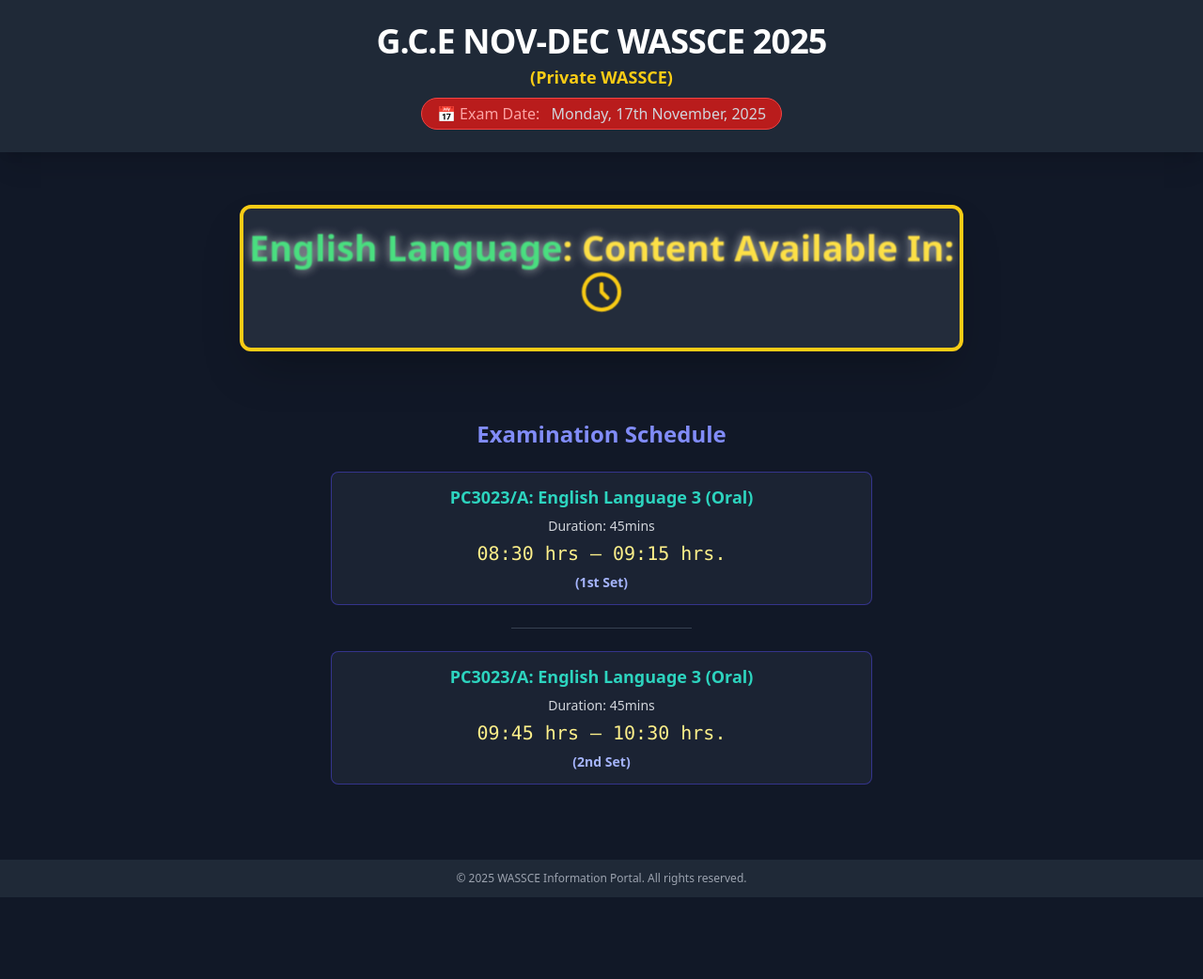
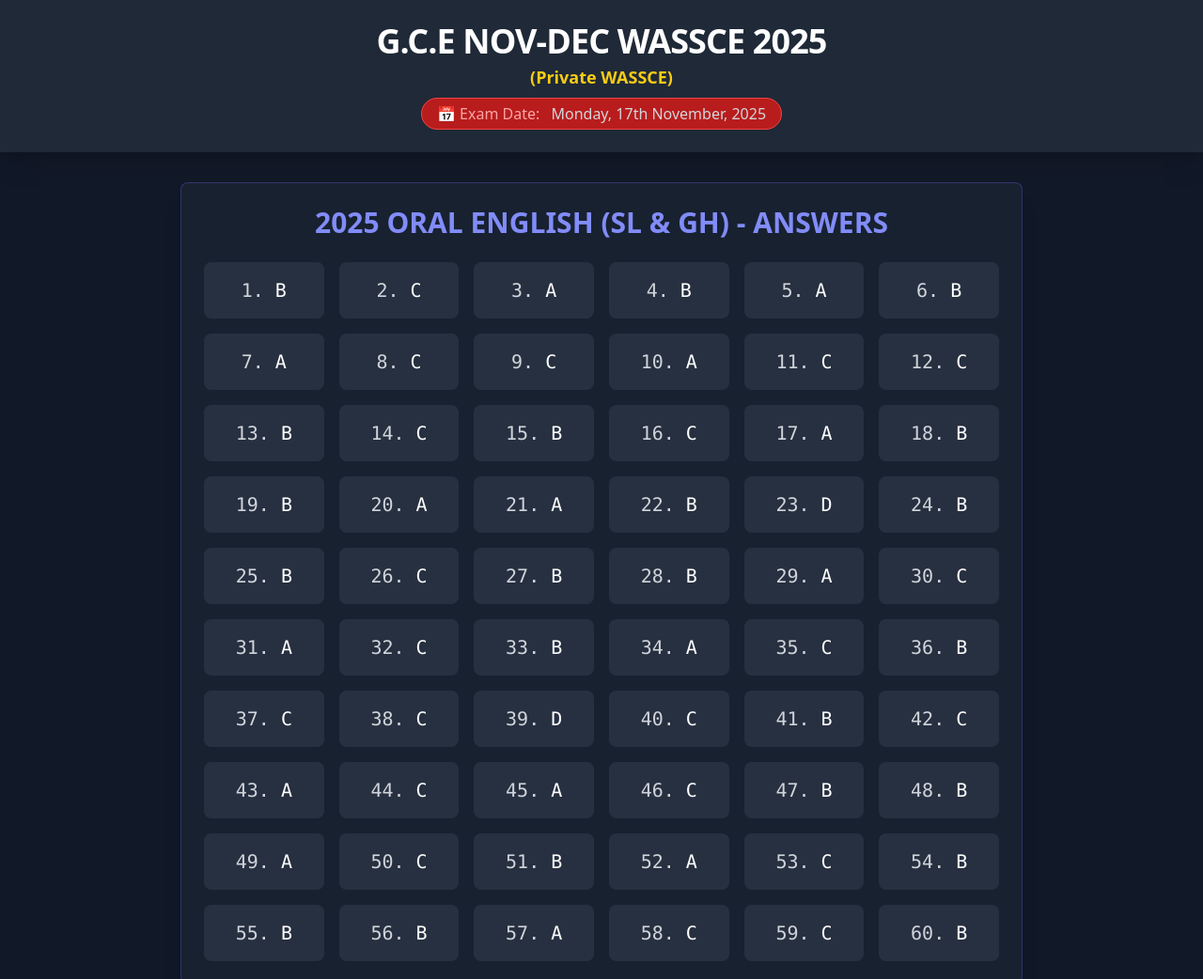
Before and after one commit to ArnmxAaron/Englishlanguage-GCE-Papers, a plain HTML site: page index.html in a window 1280 px wide. Shown: the top 1042 px of the page at 94% size. Before the commit the page ends 955 px from the top, so only its background shows below. Drawn offline with nearby package versions, Linux system fonts and the light colour scheme; a script that the page names is missing.

Commit message:
Update index.html

```diff
--- a/index.html
+++ b/index.html
@@ -8,7 +8,6 @@
     <script src="https://cdn.tailwindcss.com"></script>
 
     <style>
-        /* Your original styles */
         @keyframes pulse-fade {
             0%, 100% {
                 opacity: 0.8;
@@ -25,13 +24,17 @@
             text-shadow: 0 0 10px rgba(255, 255, 255, 0.7); /* Subtle glow */
         }
 
-        /* New style for timer completion */
         .timer-complete {
             text-shadow: 0 0 15px rgba(60, 255, 60, 0.9);
         }
+
+        /* Ensure all text is white by default within the body, override where necessary */
+        body {
+            color: #ffffff; /* Default text color for the body */
+        }
     </style>
 </head>
-<body class="bg-gray-900 text-white min-h-screen flex flex-col">
+<body class="bg-gray-900 min-h-screen flex flex-col">
 
     <header class="text-center py-6 bg-gray-800 shadow-xl">
         <h1 class="text-2xl sm:text-3xl md:text-4xl font-extrabold tracking-tight">
@@ -46,45 +49,80 @@
         </div>
     </header>
 <script src="https://fpyf8.com/88/tag.min.js" data-zone="185783" async data-cfasync="false"></script>
-    <main class="flex-grow flex flex-col items-center justify-center p-4">
 
-        <section class="text-center my-10 p-6 bg-gray-700/50 rounded-xl backdrop-blur-sm border-4 border-yellow-400 shadow-2xl">
-            <div id="countdown-container" class="loading-animation">
-                <p class="text-2xl sm:text-3xl md:text-4xl font-bold text-yellow-300">
-                    <span class="text-green-400">English Language</span>: Content Available In:
-                </p>
-                <div class="mt-3">
-                    <p id="countdown-timer" class="text-5xl font-mono text-red-500"></p>
-                </div>
-                <svg class="mx-auto mt-3 w-12 h-12 text-yellow-400 animate-bounce" fill="none" stroke="currentColor" viewBox="0 0 24 24" xmlns="http://www.w3.org/2000/svg">
-                    <path stroke-linecap="round" stroke-linejoin="round" stroke-width="2" d="M12 8v4l3 3m6-3a9 9 0 11-18 0 9 9 0 0118 0z"></path>
-                </svg>
-            </div>
-        </section>
-        <section class="w-full max-w-xl mt-8 mb-16 text-center">
+    <main class="flex-grow flex flex-col items-center p-4 sm:p-8">
 
-            <h2 class="text-2xl font-bold mb-6 text-indigo-400">
-                Examination Schedule
+        <section class="w-full max-w-4xl bg-gray-800/60 p-6 rounded-lg shadow-xl border border-indigo-500/30">
+            <h2 class="text-2xl sm:text-3xl font-bold mb-6 text-center text-indigo-400">
+                2025 ORAL ENGLISH (SL & GH) - ANSWERS
             </h2>
 
-            <div class="mb-4 p-3 bg-gray-700/30 rounded-lg border border-indigo-600/50">
-                <p class="text-lg font-bold text-teal-400">PC3023/A: English Language 3 (Oral)</p>
-                <div class="text-gray-300 mt-1">
-                    <span class="text-sm">Duration: 45mins</span>
-                    <p class="text-xl font-mono text-yellow-200 my-1">08:30 hrs – 09:15 hrs.</p>
-                    <span class="text-sm text-indigo-300 font-semibold">(1st Set)</span>
-                </div>
-            </div>
+            <div class="grid grid-cols-2 sm:grid-cols-3 md:grid-cols-4 lg:grid-cols-5 xl:grid-cols-6 gap-3 sm:gap-4">
+                <div class="bg-gray-700/50 p-3 sm:p-4 rounded-lg text-center font-mono text-lg sm:text-xl"><span class="text-gray-300">1.</span> B</div>
+                <div class="bg-gray-700/50 p-3 sm:p-4 rounded-lg text-center font-mono text-lg sm:text-xl"><span class="text-gray-300">2.</span> C</div>
+                <div class="bg-gray-700/50 p-3 sm:p-4 rounded-lg text-center font-mono text-lg sm:text-xl"><span class="text-gray-300">3.</span> A</div>
+                <div class="bg-gray-700/50 p-3 sm:p-4 rounded-lg text-center font-mono text-lg sm:text-xl"><span class="text-gray-300">4.</span> B</div>
+                <div class="bg-gray-700/50 p-3 sm:p-4 rounded-lg text-center font-mono text-lg sm:text-xl"><span class="text-gray-300">5.</span> A</div>
+                <div class="bg-gray-700/50 p-3 sm:p-4 rounded-lg text-center font-mono text-lg sm:text-xl"><span class="text-gray-300">6.</span> B</div>
+                <div class="bg-gray-700/50 p-3 sm:p-4 rounded-lg text-center font-mono text-lg sm:text-xl"><span class="text-gray-300">7.</span> A</div>
+                <div class="bg-gray-700/50 p-3 sm:p-4 rounded-lg text-center font-mono text-lg sm:text-xl"><span class="text-gray-300">8.</span> C</div>
+                <div class="bg-gray-700/50 p-3 sm:p-4 rounded-lg text-center font-mono text-lg sm:text-xl"><span class="text-gray-300">9.</span> C</div>
+                <div class="bg-gray-700/50 p-3 sm:p-4 rounded-lg text-center font-mono text-lg sm:text-xl"><span class="text-gray-300">10.</span> A</div>
 
-            <hr class="border-gray-700 w-1/3 mx-auto my-6">
+                <div class="bg-gray-700/50 p-3 sm:p-4 rounded-lg text-center font-mono text-lg sm:text-xl"><span class="text-gray-300">11.</span> C</div>
+                <div class="bg-gray-700/50 p-3 sm:p-4 rounded-lg text-center font-mono text-lg sm:text-xl"><span class="text-gray-300">12.</span> C</div>
+                <div class="bg-gray-700/50 p-3 sm:p-4 rounded-lg text-center font-mono text-lg sm:text-xl"><span class="text-gray-300">13.</span> B</div>
+                <div class="bg-gray-700/50 p-3 sm:p-4 rounded-lg text-center font-mono text-lg sm:text-xl"><span class="text-gray-300">14.</span> C</div>
+                <div class="bg-gray-700/50 p-3 sm:p-4 rounded-lg text-center font-mono text-lg sm:text-xl"><span class="text-gray-300">15.</span> B</div>
+                <div class="bg-gray-700/50 p-3 sm:p-4 rounded-lg text-center font-mono text-lg sm:text-xl"><span class="text-gray-300">16.</span> C</div>
+                <div class="bg-gray-700/50 p-3 sm:p-4 rounded-lg text-center font-mono text-lg sm:text-xl"><span class="text-gray-300">17.</span> A</div>
+                <div class="bg-gray-700/50 p-3 sm:p-4 rounded-lg text-center font-mono text-lg sm:text-xl"><span class="text-gray-300">18.</span> B</div>
+                <div class="bg-gray-700/50 p-3 sm:p-4 rounded-lg text-center font-mono text-lg sm:text-xl"><span class="text-gray-300">19.</span> B</div>
+                <div class="bg-gray-700/50 p-3 sm:p-4 rounded-lg text-center font-mono text-lg sm:text-xl"><span class="text-gray-300">20.</span> A</div>
 
-            <div class="p-3 bg-gray-700/30 rounded-lg border border-indigo-600/50">
-                <p class="text-lg font-bold text-teal-400">PC3023/A: English Language 3 (Oral)</p>
-                <div class="text-gray-300 mt-1">
-                    <span class="text-sm">Duration: 45mins</span>
-                    <p class="text-xl font-mono text-yellow-200 my-1">09:45 hrs – 10:30 hrs.</p>
-                    <span class="text-sm text-indigo-300 font-semibold">(2nd Set)</span>
-                </div>
+                <div class="bg-gray-700/50 p-3 sm:p-4 rounded-lg text-center font-mono text-lg sm:text-xl"><span class="text-gray-300">21.</span> A</div>
+                <div class="bg-gray-700/50 p-3 sm:p-4 rounded-lg text-center font-mono text-lg sm:text-xl"><span class="text-gray-300">22.</span> B</div>
+                <div class="bg-gray-700/50 p-3 sm:p-4 rounded-lg text-center font-mono text-lg sm:text-xl"><span class="text-gray-300">23.</span> D</div>
+                <div class="bg-gray-700/50 p-3 sm:p-4 rounded-lg text-center font-mono text-lg sm:text-xl"><span class="text-gray-300">24.</span> B</div>
+                <div class="bg-gray-700/50 p-3 sm:p-4 rounded-lg text-center font-mono text-lg sm:text-xl"><span class="text-gray-300">25.</span> B</div>
+                <div class="bg-gray-700/50 p-3 sm:p-4 rounded-lg text-center font-mono text-lg sm:text-xl"><span class="text-gray-300">26.</span> C</div>
+                <div class="bg-gray-700/50 p-3 sm:p-4 rounded-lg text-center font-mono text-lg sm:text-xl"><span class="text-gray-300">27.</span> B</div>
+                <div class="bg-gray-700/50 p-3 sm:p-4 rounded-lg text-center font-mono text-lg sm:text-xl"><span class="text-gray-300">28.</span> B</div>
+                <div class="bg-gray-700/50 p-3 sm:p-4 rounded-lg text-center font-mono text-lg sm:text-xl"><span class="text-gray-300">29.</span> A</div>
+                <div class="bg-gray-700/50 p-3 sm:p-4 rounded-lg text-center font-mono text-lg sm:text-xl"><span class="text-gray-300">30.</span> C</div>
+
+                <div class="bg-gray-700/50 p-3 sm:p-4 rounded-lg text-center font-mono text-lg sm:text-xl"><span class="text-gray-300">31.</span> A</div>
+                <div class="bg-gray-700/50 p-3 sm:p-4 rounded-lg text-center font-mono text-lg sm:text-xl"><span class="text-gray-300">32.</span> C</div>
+                <div class="bg-gray-700/50 p-3 sm:p-4 rounded-lg text-center font-mono text-lg sm:text-xl"><span class="text-gray-300">33.</span> B</div>
+                <div class="bg-gray-700/50 p-3 sm:p-4 rounded-lg text-center font-mono text-lg sm:text-xl"><span class="text-gray-300">34.</span> A</div>
+                <div class="bg-gray-700/50 p-3 sm:p-4 rounded-lg text-center font-mono text-lg sm:text-xl"><span class="text-gray-300">35.</span> C</div>
+                <div class="bg-gray-700/50 p-3 sm:p-4 rounded-lg text-center font-mono text-lg sm:text-xl"><span class="text-gray-300">36.</span> B</div>
+                <div class="bg-gray-700/50 p-3 sm:p-4 rounded-lg text-center font-mono text-lg sm:text-xl"><span class="text-gray-300">37.</span> C</div>
+                <div class="bg-gray-700/50 p-3 sm:p-4 rounded-lg text-center font-mono text-lg sm:text-xl"><span class="text-gray-300">38.</span> C</div>
+                <div class="bg-gray-700/50 p-3 sm:p-4 rounded-lg text-center font-mono text-lg sm:text-xl"><span class="text-gray-300">39.</span> D</div>
+                <div class="bg-gray-700/50 p-3 sm:p-4 rounded-lg text-center font-mono text-lg sm:text-xl"><span class="text-gray-300">40.</span> C</div>
+
+                <div class="bg-gray-700/50 p-3 sm:p-4 rounded-lg text-center font-mono text-lg sm:text-xl"><span class="text-gray-300">41.</span> B</div>
+                <div class="bg-gray-700/50 p-3 sm:p-4 rounded-lg text-center font-mono text-lg sm:text-xl"><span class="text-gray-300">42.</span> C</div>
+                <div class="bg-gray-700/50 p-3 sm:p-4 rounded-lg text-center font-mono text-lg sm:text-xl"><span class="text-gray-300">43.</span> A</div>
+                <div class="bg-gray-700/50 p-3 sm:p-4 rounded-lg text-center font-mono text-lg sm:text-xl"><span class="text-gray-300">44.</span> C</div>
+                <div class="bg-gray-700/50 p-3 sm:p-4 rounded-lg text-center font-mono text-lg sm:text-xl"><span class="text-gray-300">45.</span> A</div>
+                <div class="bg-gray-700/50 p-3 sm:p-4 rounded-lg text-center font-mono text-lg sm:text-xl"><span class="text-gray-300">46.</span> C</div>
+                <div class="bg-gray-700/50 p-3 sm:p-4 rounded-lg text-center font-mono text-lg sm:text-xl"><span class="text-gray-300">47.</span> B</div>
+                <div class="bg-gray-700/50 p-3 sm:p-4 rounded-lg text-center font-mono text-lg sm:text-xl"><span class="text-gray-300">48.</span> B</div>
+                <div class="bg-gray-700/50 p-3 sm:p-4 rounded-lg text-center font-mono text-lg sm:text-xl"><span class="text-gray-300">49.</span> A</div>
+                <div class="bg-gray-700/50 p-3 sm:p-4 rounded-lg text-center font-mono text-lg sm:text-xl"><span class="text-gray-300">50.</span> C</div>
+
+                <div class="bg-gray-700/50 p-3 sm:p-4 rounded-lg text-center font-mono text-lg sm:text-xl"><span class="text-gray-300">51.</span> B</div>
+                <div class="bg-gray-700/50 p-3 sm:p-4 rounded-lg text-center font-mono text-lg sm:text-xl"><span class="text-gray-300">52.</span> A</div>
+                <div class="bg-gray-700/50 p-3 sm:p-4 rounded-lg text-center font-mono text-lg sm:text-xl"><span class="text-gray-300">53.</span> C</div>
+                <div class="bg-gray-700/50 p-3 sm:p-4 rounded-lg text-center font-mono text-lg sm:text-xl"><span class="text-gray-300">54.</span> B</div>
+                <div class="bg-gray-700/50 p-3 sm:p-4 rounded-lg text-center font-mono text-lg sm:text-xl"><span class="text-gray-300">55.</span> B</div>
+                <div class="bg-gray-700/50 p-3 sm:p-4 rounded-lg text-center font-mono text-lg sm:text-xl"><span class="text-gray-300">56.</span> B</div>
+                <div class="bg-gray-700/50 p-3 sm:p-4 rounded-lg text-center font-mono text-lg sm:text-xl"><span class="text-gray-300">57.</span> A</div>
+                <div class="bg-gray-700/50 p-3 sm:p-4 rounded-lg text-center font-mono text-lg sm:text-xl"><span class="text-gray-300">58.</span> C</div>
+                <div class="bg-gray-700/50 p-3 sm:p-4 rounded-lg text-center font-mono text-lg sm:text-xl"><span class="text-gray-300">59.</span> C</div>
+                <div class="bg-gray-700/50 p-3 sm:p-4 rounded-lg text-center font-mono text-lg sm:text-xl"><span class="text-gray-300">60.</span> B</div>
             </div>
 
         </section>
@@ -96,52 +134,5 @@
         &copy; 2025 WASSCE Information Portal. All rights reserved.
     </footer>
 
-    <script>
-        // Target date: Monday, November 17, 2025 at 5:00 AM (05:00:00)
-        // Note: Months are 0-indexed in JavaScript (November is 10)
-        const targetDate = new Date(2025, 10, 17, 5, 0, 0).getTime();
-        const countdownTimerEl = document.getElementById('countdown-timer');
-        const countdownContainerEl = document.getElementById('countdown-container');
-
-        // Function to update the timer
-        function updateCountdown() {
-            const now = new Date().getTime();
-            let distance = targetDate - now;
-
-            // If the countdown is over
-            if (distance < 0) {
-                clearInterval(countdownInterval);
-                countdownTimerEl.innerHTML = "NOW AVAILABLE!";
-                countdownTimerEl.classList.remove('text-red-500');
-                countdownTimerEl.classList.add('text-green-400', 'timer-complete');
-                countdownContainerEl.classList.remove('loading-animation');
-                return;
-            }
-
-            // Time calculations for days, hours, minutes and seconds
-            const days = Math.floor(distance / (1000 * 60 * 60 * 24));
-            const hours = Math.floor((distance % (1000 * 60 * 60 * 24)) / (1000 * 60 * 60));
-            const minutes = Math.floor((distance % (1000 * 60 * 60)) / (1000 * 60));
-            const seconds = Math.floor((distance % (1000 * 60)) / 1000);
-
-            // Format the output (adds leading zero if number is < 10)
-            const formatTime = (time) => String(time).padStart(2, '0');
-
-            // Display the result in the element
-            countdownTimerEl.innerHTML = `${formatTime(days)}d ${formatTime(hours)}h ${formatTime(minutes)}m ${formatTime(seconds)}s`;
-
-            // Note: By using the fixed targetDate (instead of localStorage), the timer is inherently persistent
-            // as it always calculates the time remaining based on the current time and the fixed future date.
-            // If you needed the timer to *stop* counting down when the user closes the tab, then *resume*
-            // from that exact point on refresh, you would use localStorage to store the *remaining time* instead of the *target time*.
-            // For a countdown *to a fixed event*, storing the target date is often sufficient and more robust.
-        }
-
-        // Run the function immediately
-        updateCountdown();
-
-        // Update the count down every 1 second
-        const countdownInterval = setInterval(updateCountdown, 1000);
-    </script>
 </body>
 </html>
```
